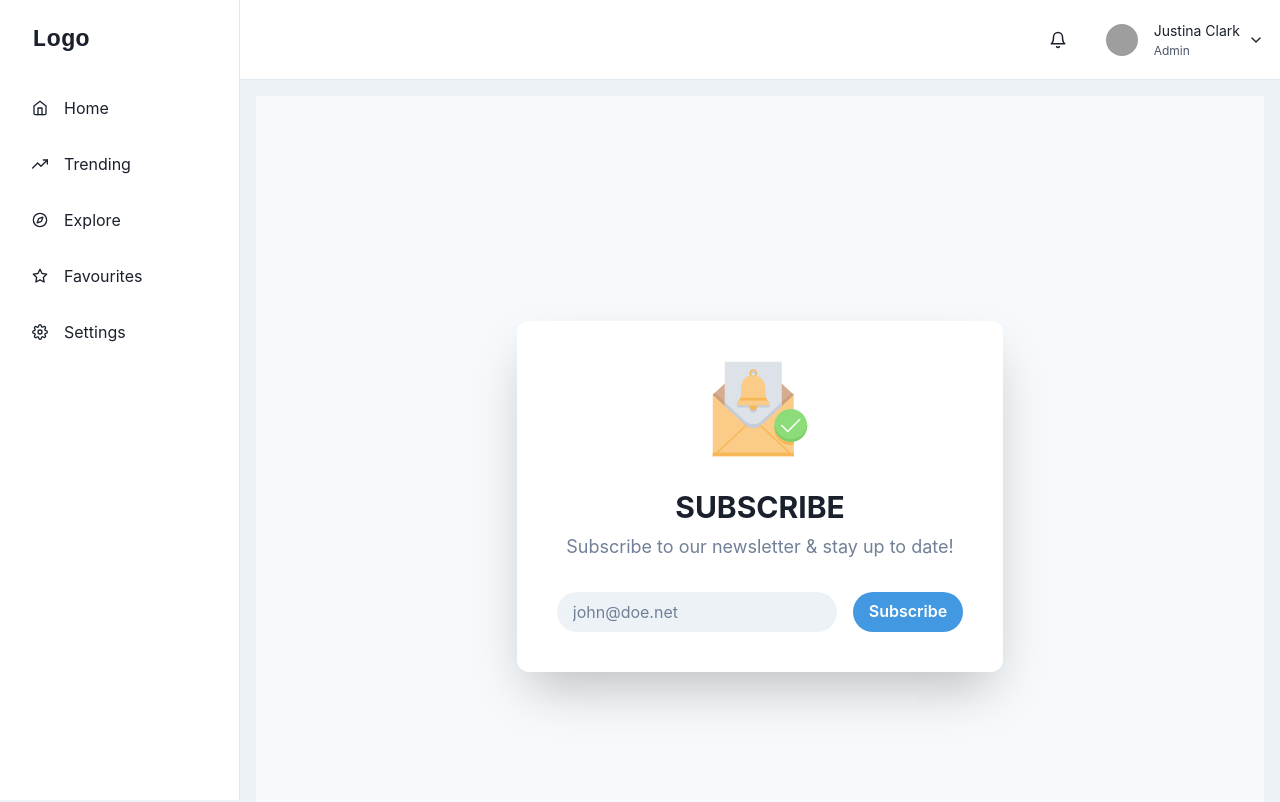
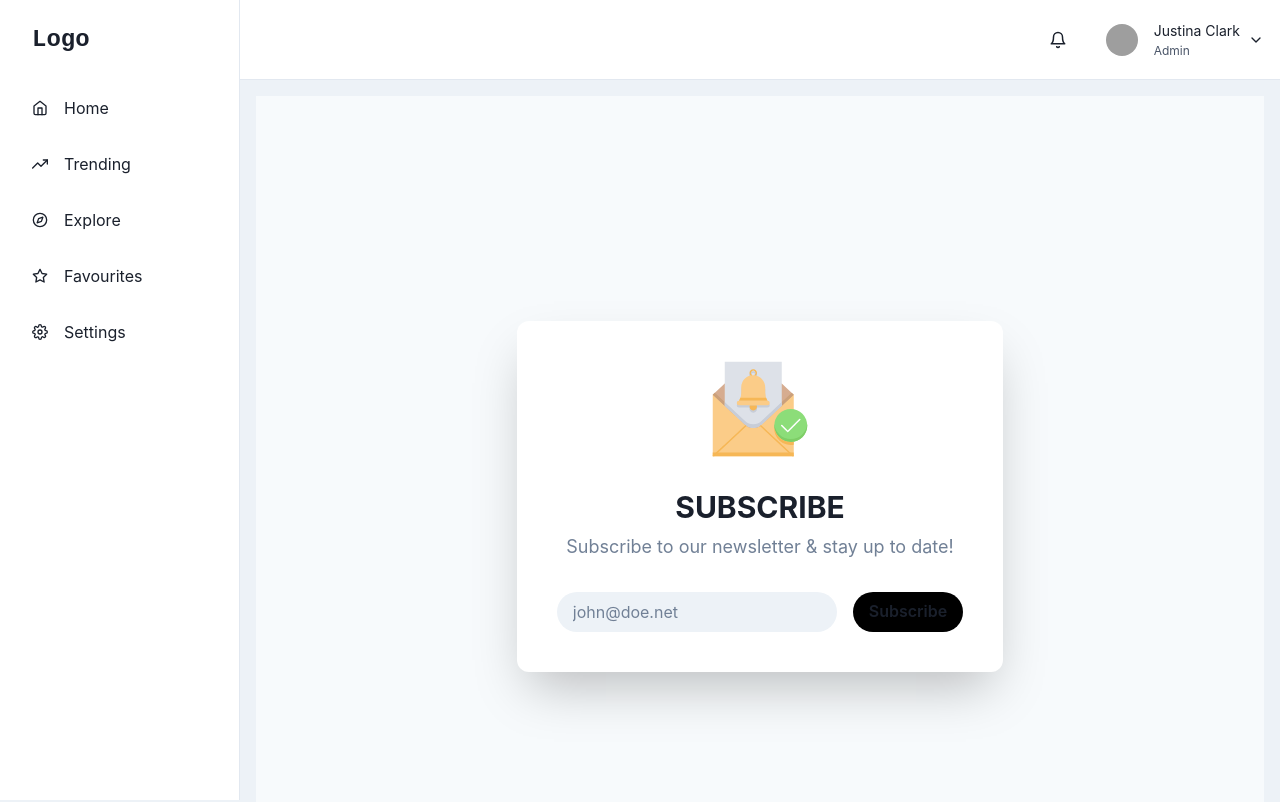
Before and after one commit to BastienMall/NextJs, a Next.js app: page / in a window 1280 px wide. Shown: the top 802 px of the page. Built offline with nearby package versions, Linux system fonts and the light colour scheme; grey boxes are pictures that could not be loaded.

Commit message:
Premier hook / changement d'état

```diff
--- a/src/Components/Newsletter/index.tsx
+++ b/src/Components/Newsletter/index.tsx
@@ -12,7 +12,16 @@ import {
   createIcon,
 } from '@chakra-ui/react'
 
+import { useState } from 'react'
+
 export default function CardWithIllustration() {
+
+const [color, setColor] = useState(false);
+
+  const changeColor = () => {
+    setColor: color == false ? true : false
+  }
+
   return (
     <Flex
       minH={'100vh'}
@@ -53,12 +62,12 @@ export default function CardWithIllustration() {
             }}
           />
           <Button
-            bg={'blue.400'}
             rounded={'full'}
-            color={'white'}
+            bgColor={ color? 'white' : 'black'}
             flex={'1 0 auto'}
-            _hover={{ bg: 'blue.500' }}
-            _focus={{ bg: 'blue.500' }}>
+            onClick={()=>setColor(!color)}
+            >
+
             Subscribe
           </Button>
         </Stack>
```
